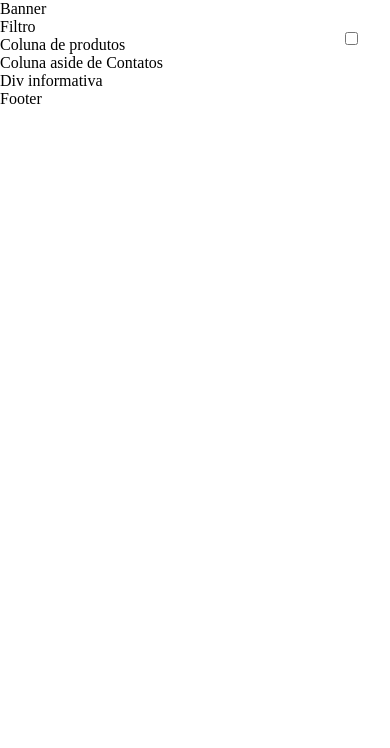
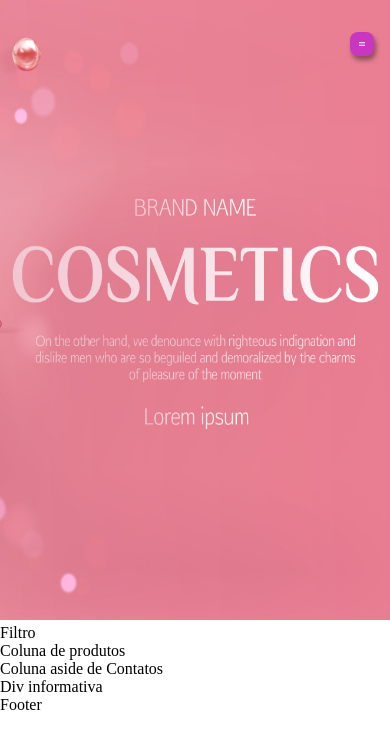
Before and after one commit to eduardo-de-carvalho-couto/ecommerce-com-next, a Next.js app: page / in a window 390 px wide. Shown: the top 748 px of the page. Built offline with nearby package versions, Linux system fonts and the light colour scheme.

Commit message:
Criando botao que abre o menu mobile e adicionando um banner

```diff
--- a/package.json
+++ b/package.json
@@ -6,6 +6,10 @@
     "lint": "next lint"
   },
   "dependencies": {
+    "@emotion/react": "^11.10.6",
+    "@emotion/styled": "^11.10.6",
+    "@mui/icons-material": "^5.11.11",
+    "@mui/material": "^5.11.12",
     "next": "^13.2.4",
     "react": "^18.2.0",
     "react-dom": "^18.2.0"
--- a/pages/index.tsx
+++ b/pages/index.tsx
@@ -4,7 +4,7 @@ function HomePage() {
     return (
       <>
         <Navbar />
-        <div>Banner</div>
+        <img style={{width: "100%", height: "620px"}} src="/img/banner-4.png" />
         <div>Filtro</div>
         <div>Coluna de produtos</div>
         <div>Coluna aside de Contatos</div>
--- a/src/components/navbar/index.tsx
+++ b/src/components/navbar/index.tsx
@@ -1,5 +1,6 @@
 import { useState } from "react";
-import styles from "./navbar.module.css"
+import styles from "./navbar.module.css";
+import MenuIcon from '@mui/icons-material/Menu';
 
 function Navbar() {
   const [abrirMenuMobile, setAbrirMenuMobile] = useState(false);
@@ -7,8 +8,12 @@ function Navbar() {
     return (
         <header className={styles.cabecalho}>
 
-          <input type="checkbox" className={styles.hamburger} onClick={() => {setAbrirMenuMobile(!abrirMenuMobile)}} />
-
+          <div className={styles.hamburger}>
+            <label htmlFor="menu">
+              <MenuIcon className={styles.botaoMenu} />
+            </label>
+            <input id="menu" type="checkbox" style={{display: "none"}} onClick={() => {setAbrirMenuMobile(!abrirMenuMobile)}} />
+          </div>
           <div className={abrirMenuMobile ? `${styles.containerMenu} ${styles.abrirMenuMobile}` : `${styles.containerMenu} ${styles.fecharMenuMobile}`}>
             <ul className={styles.menu}>
               <li className={styles.menuItem}>
--- a/src/components/navbar/navbar.module.css
+++ b/src/components/navbar/navbar.module.css
@@ -1,10 +1,19 @@
 
 
 .hamburger {
-    position: absolute;
+    position: fixed;
     top: 32px;
-    right: 32px;
+    right: 16px;
     z-index: 1;
+}
+
+.botaoMenu {
+    font-size: 48px;
+    background-color: #C936C0;
+    box-shadow: 2px 4px 5px rgba(0, 0, 0, 0.4);
+    padding: 8px;
+    border-radius: 8px;
+    color: #FFFFFF;
 }
 
 .containerMenu {
@@ -15,7 +24,7 @@
     -webkit-backdrop-filter: blur(10px);
     backdrop-filter: blur(5px);
     background: rgba(0, 0, 0, 0.527);
-    position: absolute;
+    position: fixed;
 }
 
 .abrirMenuMobile {
```
Also changed, not shown: public/img/banner-4.png (added), 1 other file (tests, documents, lock files or other folders).
